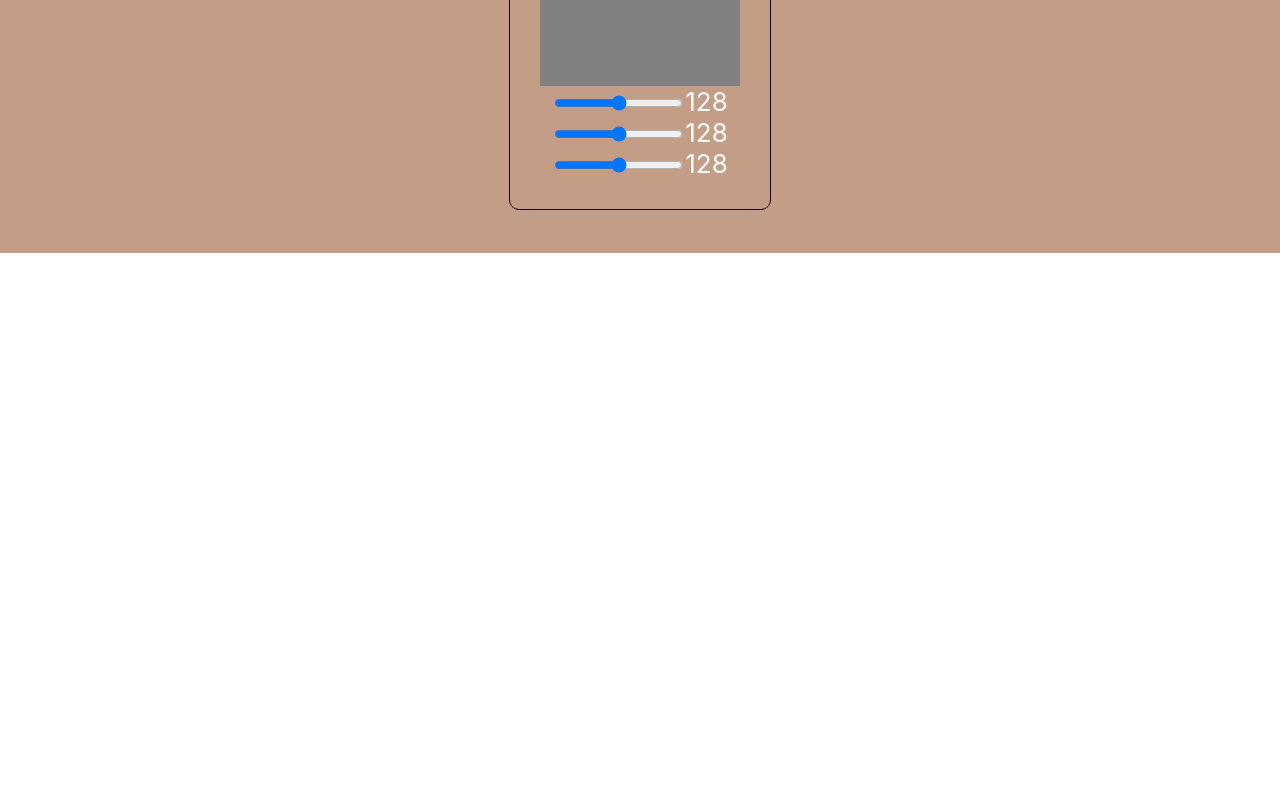
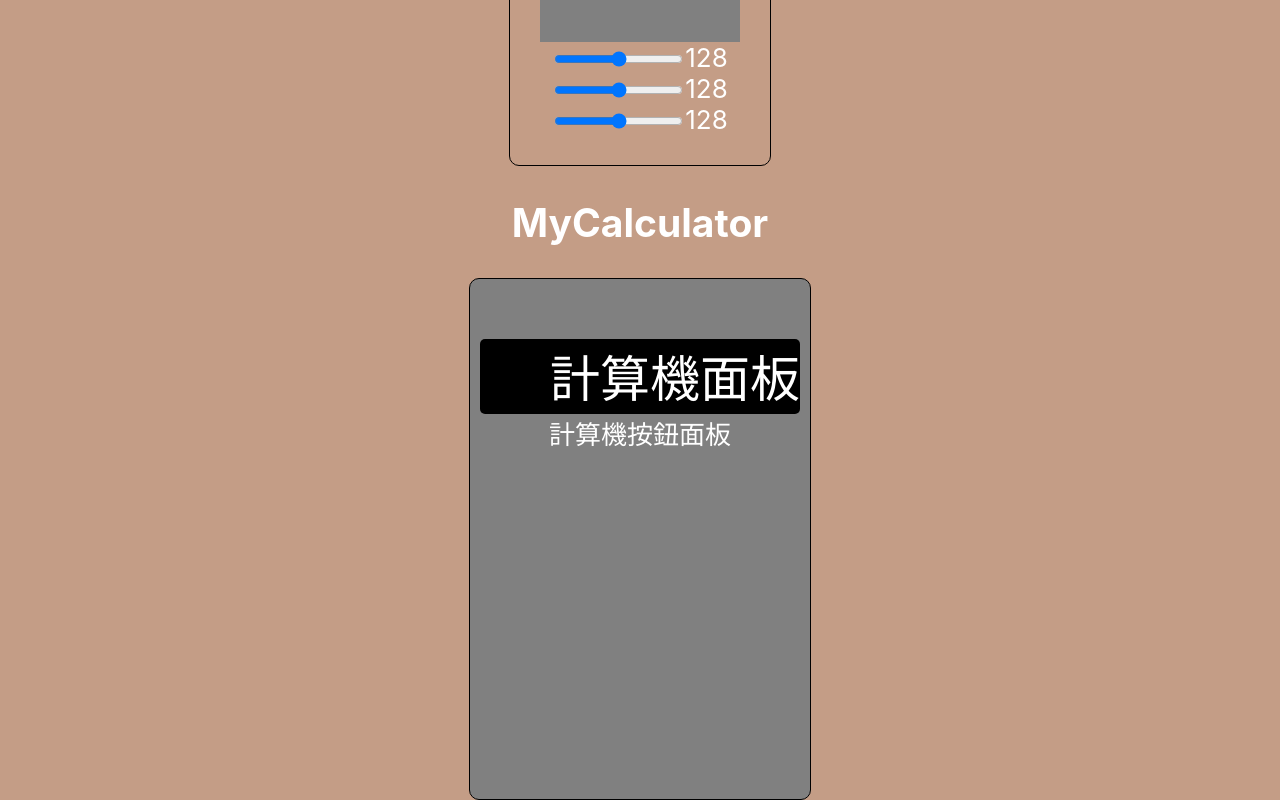
Before and after one commit to 0208Lucy/my-app, a React (Create React App) app: page / in a window 1280 px wide. Shown: the part 547-1347 px from the top of the page. Before the commit the page ends 800 px from the top, so only its background shows below. Built offline with nearby package versions, Linux system fonts and the light colour scheme.

Commit message:
add calculator

```diff
--- a/src/App.js
+++ b/src/App.js
@@ -1,5 +1,6 @@
 import './App.css';
 import MyRGBPanel from './components/MyRGBPanel';
+import MyCalculator from './components/MyCalculator';
 
 function App() {
   return (
@@ -8,6 +9,8 @@ function App() {
         <h1>Hello React! 2024.5.9</h1>
         <h2>4A9G0906施婉柔</h2>
         <MyRGBPanel />
+        <h2>MyCalculator</h2>
+        <MyCalculator />
       </header>
     </div>
   );
--- /dev/null
+++ b/src/components/MyButton.js
@@ -0,0 +1,12 @@
+import React from "react";
+import './calculator.css';
+
+function MyButton(){
+    return(
+        <div className="buttons">
+            計算機按鈕面板
+        </div>
+    );
+}
+
+export default MyButton;
--- /dev/null
+++ b/src/components/MyCalculator.js
@@ -0,0 +1,16 @@
+import  React from 'react';
+import MyDisplay from './MyDisplay';
+import MyButton from './MyButton';
+import './calculator.css';
+
+function MyCalculator()
+{
+    return(
+        <div className='calculator'>
+            <MyDisplay />
+            <MyButton />
+        </div>
+    );
+}
+
+export default MyCalculator;
--- /dev/null
+++ b/src/components/MyDisplay.js
@@ -0,0 +1,10 @@
+import React  from "react";
+import './calculator.css';
+
+function MyDisplay(){
+    return(<div className='display'>
+        <p>計算機面板</p>
+    </div>
+    );
+}
+export default MyDisplay;
--- /dev/null
+++ b/src/components/calculator.css
@@ -0,0 +1,24 @@
+.calculator{
+    width:  320px;
+    height: 500px;
+    color: white;
+    font-family: 'Segoe UI', 'Segoe UI', Tahoma, Geneva, Verdana, sans-serif;
+    border-radius: 10px;
+    background-color: gray;
+    padding: 10px;
+    margin: auto;
+    border: 1px solid black;
+}
+
+.display{
+    width: 100%;
+    height: 75px;
+    background-color: black;
+    text-align: right;
+    font-size: 50px;
+    border-radius: 5px;
+}
+
+.buttons{
+    display: inline-block;
+}
```
